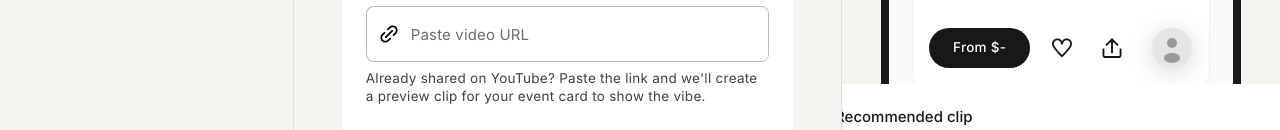
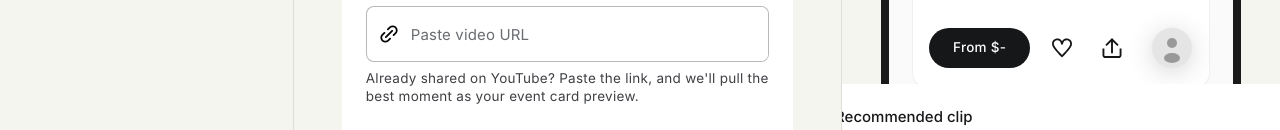
Before and after one commit to pink20232/event-trailers-tool, a Next.js app: page / in a window 1280 px wide. Shown: the part 670-800 px from the top of the page. Built offline with nearby package versions, Linux system fonts and the light colour scheme.

Commit message:
Update video URL helper text: 'Already shared on YouTube? Paste the link, and we'll pull the best moment as your event card preview.'

```diff
--- a/components/EventSidebar.tsx
+++ b/components/EventSidebar.tsx
@@ -186,7 +186,7 @@ export const EventSidebar: React.FC<EventSidebarProps> = ({
           )}
           {!videoInfo && !videoUrlError && (
             <p className={styles.helperText}>
-              Already shared on YouTube? Paste the link and we&apos;ll create a preview clip for your event card to show the vibe.
+              Already shared on YouTube? Paste the link, and we&apos;ll pull the best moment as your event card preview.
             </p>
           )}
         </div>
```
